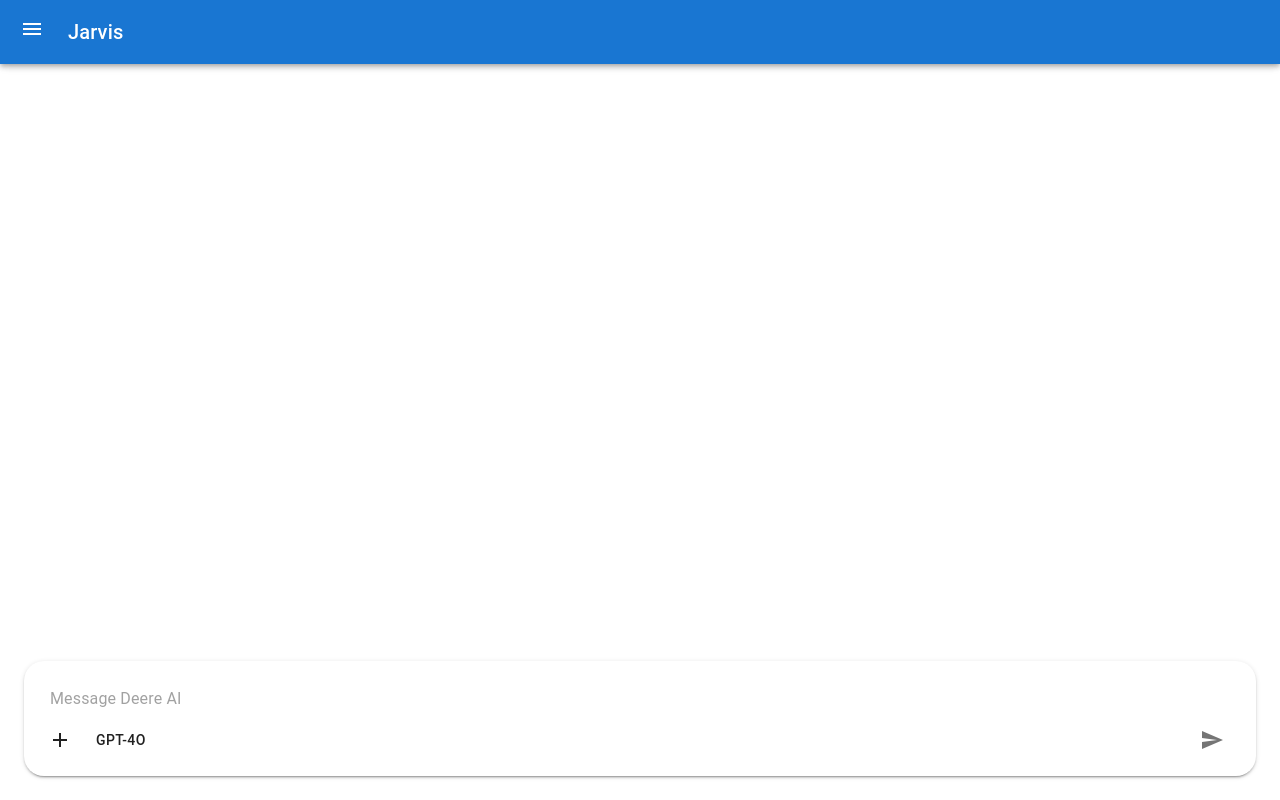
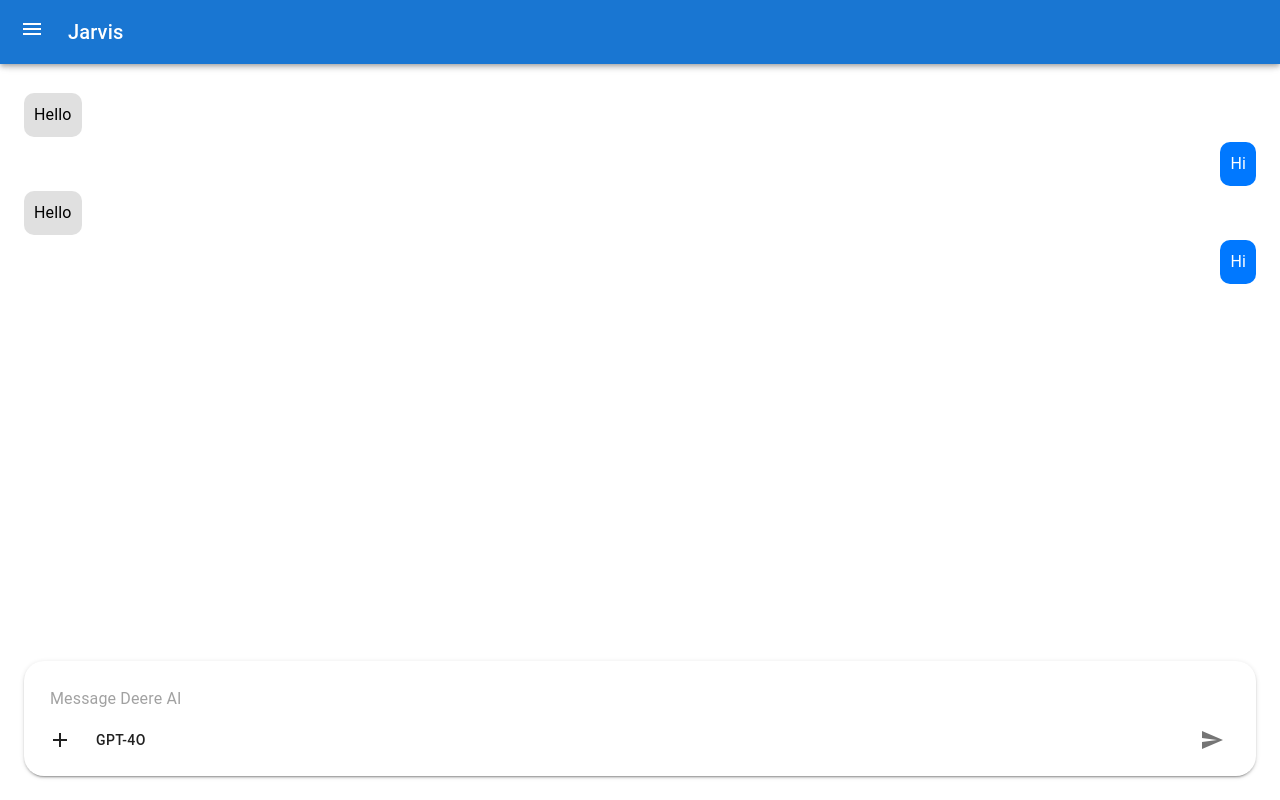
Before and after one commit to NickChecan/jarvis, a React (Create React App) app: page / in a window 1280 px wide. Built offline with nearby package versions, Linux system fonts and the light colour scheme.

Commit message:
chore: implement the display of messages

```diff
--- /dev/null
+++ b/src/components/ChatMessage/ChatMessage.tsx
@@ -0,0 +1,34 @@
+import React from 'react';
+
+interface ChatMessageProps {
+    text: string;
+    sender: "user" | "assistant";
+}
+
+export default function ChatMessage({ text, sender }: ChatMessageProps) {
+    const isUser = sender === 'user';
+
+    return (
+        <div
+            style={{
+                textAlign: isUser ? "right" : "left",
+                margin: "5px 0",
+                display: "flex",
+                justifyContent: isUser ? "flex-end" : "flex-start"
+            }}
+        >
+            <div
+                style={{
+                    maxWidth: "70%",
+                    padding: "10px",
+                    borderRadius: "10px",
+                    backgroundColor: isUser ? "#0078ff" : "#e0e0e0",
+                    color: isUser ? "white" : "black",
+                    wordWrap: "break-word"
+                }}
+            >
+                {text}
+            </div>
+        </div>
+    )
+}
--- a/src/components/ChatWindow/ChatWindow.styles.tsx
+++ b/src/components/ChatWindow/ChatWindow.styles.tsx
@@ -28,3 +28,9 @@ export const Main = styled('main',
         },
     ],
 }));
+
+export const MessagesContainer = styled('div')({
+    flex: 1,
+    overflowY: "auto",
+    maxHeight: "calc(100vh - 230px)" // Adjust height dynamically
+});
--- a/src/components/ChatWindow/ChatWindow.tsx
+++ b/src/components/ChatWindow/ChatWindow.tsx
@@ -1,16 +1,31 @@
 import React from 'react';
-import {Main} from "./ChatWindow.styles";
+import {Main, MessagesContainer} from "./ChatWindow.styles";
 import {useSidebar} from "../../hooks/useSidebar";
 import {DrawerHeader} from "../SidebarHeader/SidebarHeader.styles";
 import UserPrompt from "../UserPrompt/UserPrompt";
+import ChatMessage from "../ChatMessage/ChatMessage";
+
+type Sender = 'assistant' | 'user';
 
 export default function ChatWindow() {
 
     const { open } = useSidebar();
 
+    const messages: { text: string; sender: Sender }[] = [
+        { text: "Hello", sender: 'assistant' },
+        { text: "Hi", sender: 'user' },
+        { text: "Hello", sender: 'assistant' },
+        { text: "Hi", sender: 'user' },
+    ];
+
     return (
         <Main open={open}>
             <DrawerHeader />
+            <MessagesContainer>
+                {messages.map((msg, index) => (
+                    <ChatMessage key={index} text={msg.text} sender={msg.sender} />
+                ))}
+            </MessagesContainer>
             <UserPrompt />
         </Main>
     )
```
